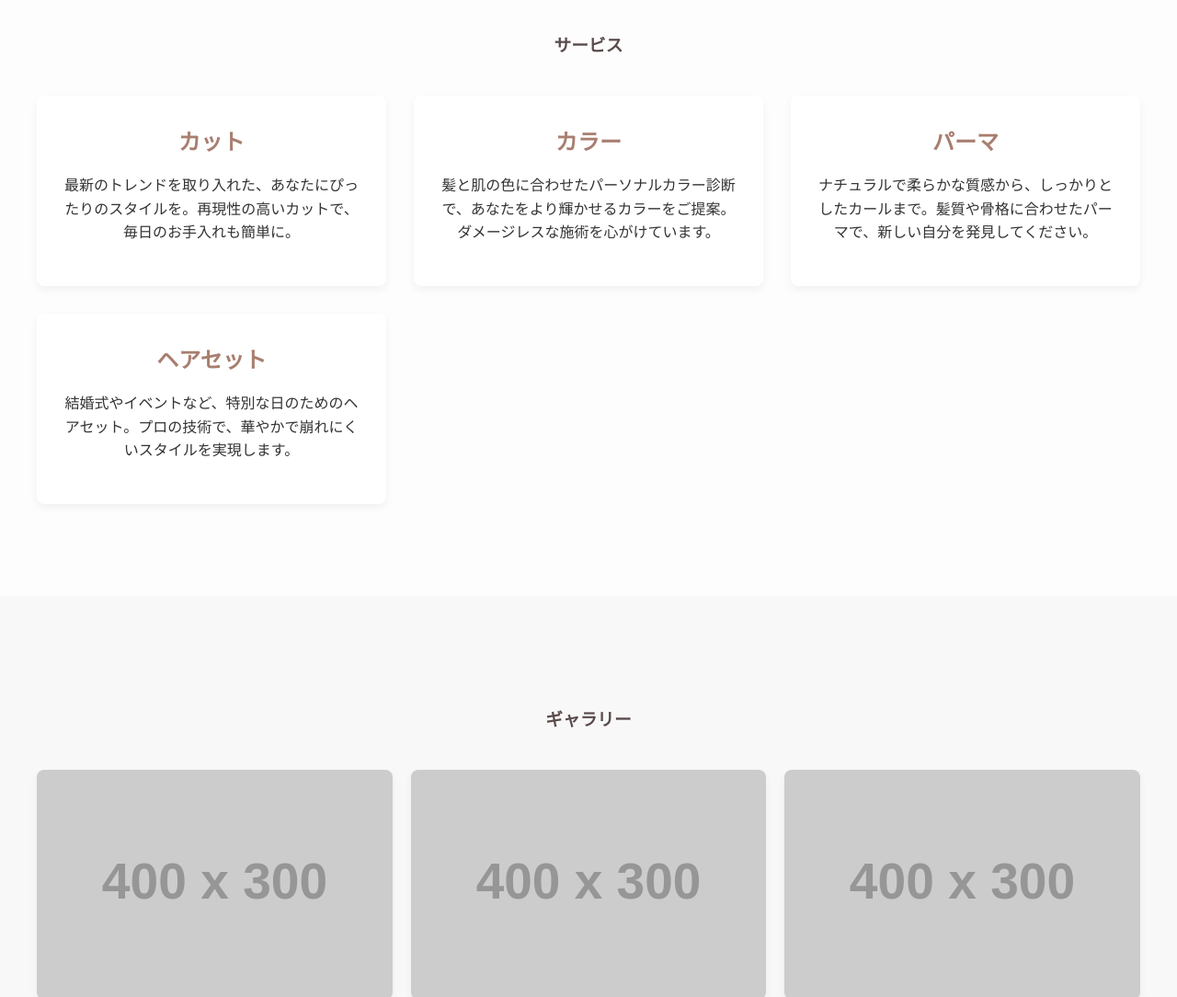
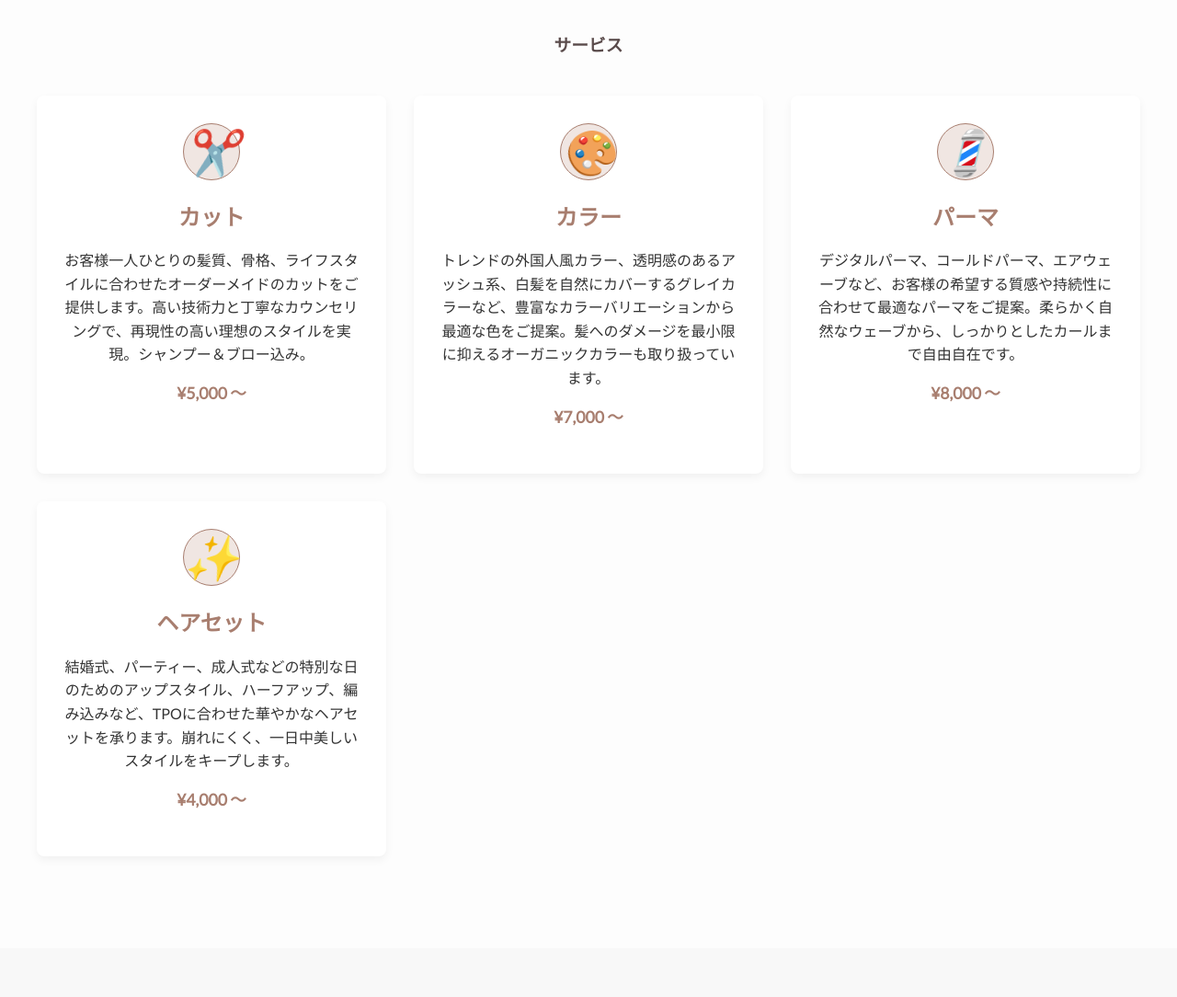
Before and after one commit to yaokisan/test_hp, a plain HTML site: page index.html in a window 1280 px wide. Shown: the part 1120-2204 px from the top of the page at 92% size. Drawn offline with nearby package versions, Linux system fonts and the light colour scheme; placeholder pictures from the web are drawn by us.

Commit message:
feat: Enhance services section with details and icons

```diff
--- a/index.html
+++ b/index.html
@@ -36,20 +36,28 @@
             <h3>サービス</h3>
             <div class="service-grid">
                 <div class="service-item">
+                    <i class="icon-cut"></i>
                     <h4>カット</h4>
-                    <p>最新のトレンドを取り入れた、あなたにぴったりのスタイルを。再現性の高いカットで、毎日のお手入れも簡単に。</p>
+                    <p>お客様一人ひとりの髪質、骨格、ライフスタイルに合わせたオーダーメイドのカットをご提供します。高い技術力と丁寧なカウンセリングで、再現性の高い理想のスタイルを実現。シャンプー＆ブロー込み。</p>
+                    <p class="price">¥5,000 〜</p>
                 </div>
                 <div class="service-item">
+                    <i class="icon-color"></i>
                     <h4>カラー</h4>
-                    <p>髪と肌の色に合わせたパーソナルカラー診断で、あなたをより輝かせるカラーをご提案。ダメージレスな施術を心がけています。</p>
+                    <p>トレンドの外国人風カラー、透明感のあるアッシュ系、白髪を自然にカバーするグレイカラーなど、豊富なカラーバリエーションから最適な色をご提案。髪へのダメージを最小限に抑えるオーガニックカラーも取り扱っています。</p>
+                    <p class="price">¥7,000 〜</p>
                 </div>
                 <div class="service-item">
+                    <i class="icon-perm"></i>
                     <h4>パーマ</h4>
-                    <p>ナチュラルで柔らかな質感から、しっかりとしたカールまで。髪質や骨格に合わせたパーマで、新しい自分を発見してください。</p>
+                    <p>デジタルパーマ、コールドパーマ、エアウェーブなど、お客様の希望する質感や持続性に合わせて最適なパーマをご提案。柔らかく自然なウェーブから、しっかりとしたカールまで自由自在です。</p>
+                    <p class="price">¥8,000 〜</p>
                 </div>
                 <div class="service-item">
+                    <i class="icon-set"></i>
                     <h4>ヘアセット</h4>
-                    <p>結婚式やイベントなど、特別な日のためのヘアセット。プロの技術で、華やかで崩れにくいスタイルを実現します。</p>
+                    <p>結婚式、パーティー、成人式などの特別な日のためのアップスタイル、ハーフアップ、編み込みなど、TPOに合わせた華やかなヘアセットを承ります。崩れにくく、一日中美しいスタイルをキープします。</p>
+                    <p class="price">¥4,000 〜</p>
                 </div>
             </div>
         </div>
--- a/style.css
+++ b/style.css
@@ -139,6 +139,48 @@ header nav ul li a:hover {
     font-size: 1.5em;
     margin-top: 0;
     margin-bottom: 15px;
+}
+
+.service-item p.price {
+    font-weight: bold;
+    color: #a87e6f;
+    font-size: 1.1em;
+    margin-top: 15px;
+}
+
+.service-item i {
+    font-size: 3em;
+    color: #a87e6f;
+    margin-bottom: 20px;
+    display: block;
+    text-align: center;
+    /* Placeholder for actual icons, e.g., from Font Awesome */
+    /* For demonstration, we'll just make it a placeholder circle or box if no icon library is used */
+    width: 60px;
+    height: 60px;
+    line-height: 60px;
+    border-radius: 50%;
+    background-color: #f0e6e2;
+    margin-left: auto;
+    margin-right: auto;
+    border: 1px solid #a87e6f;
+}
+
+/* Example icon classes - these would be replaced by actual icon library usage */
+.icon-cut::before {
+    content: "✂️"; /* Placeholder unicode character */
+}
+
+.icon-color::before {
+    content: "🎨"; /* Placeholder unicode character */
+}
+
+.icon-perm::before {
+    content: "💈"; /* Placeholder unicode character */
+}
+
+.icon-set::before {
+    content: "✨"; /* Placeholder unicode character */
 }
 
 /* Gallery Section */
```
